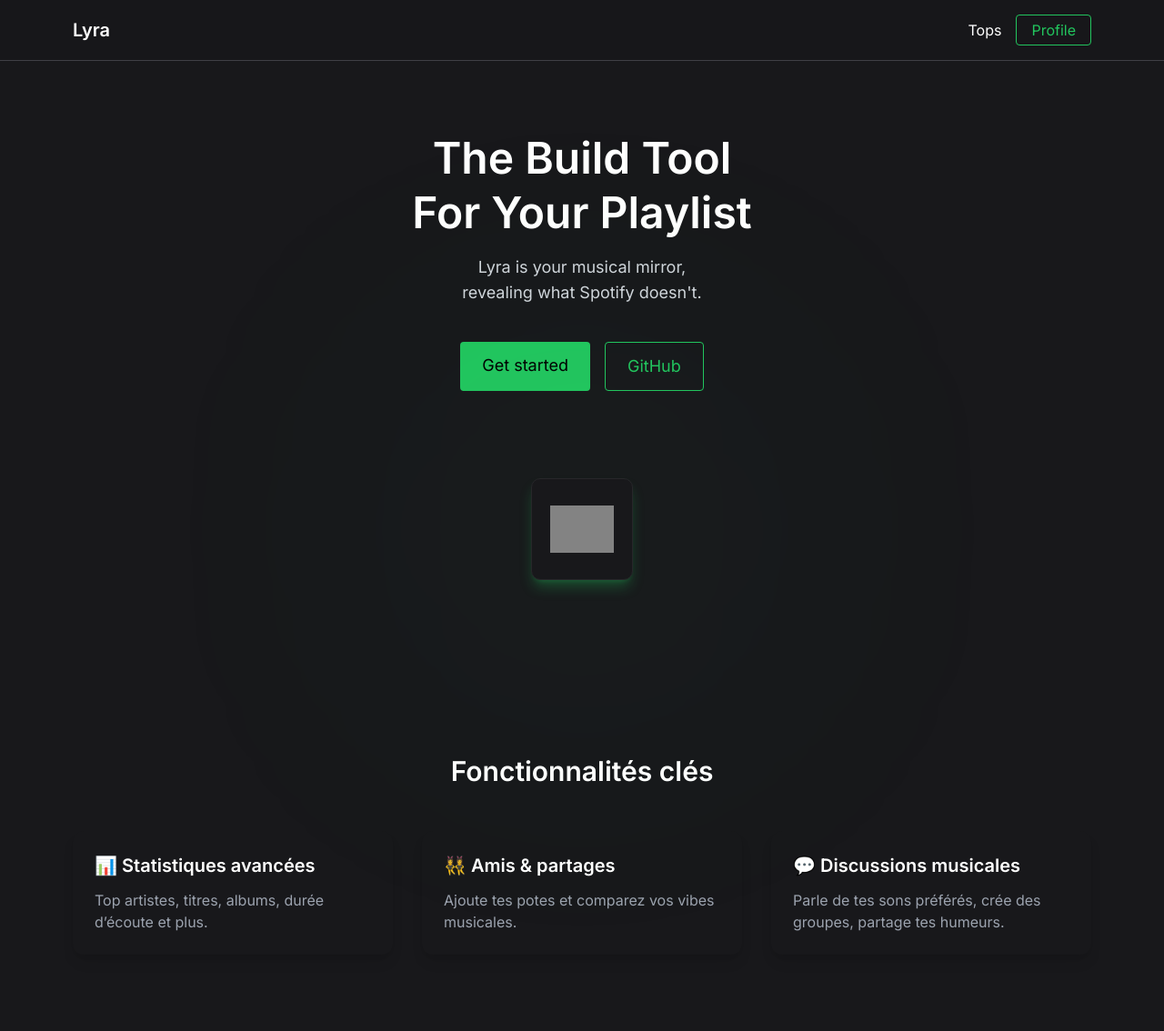
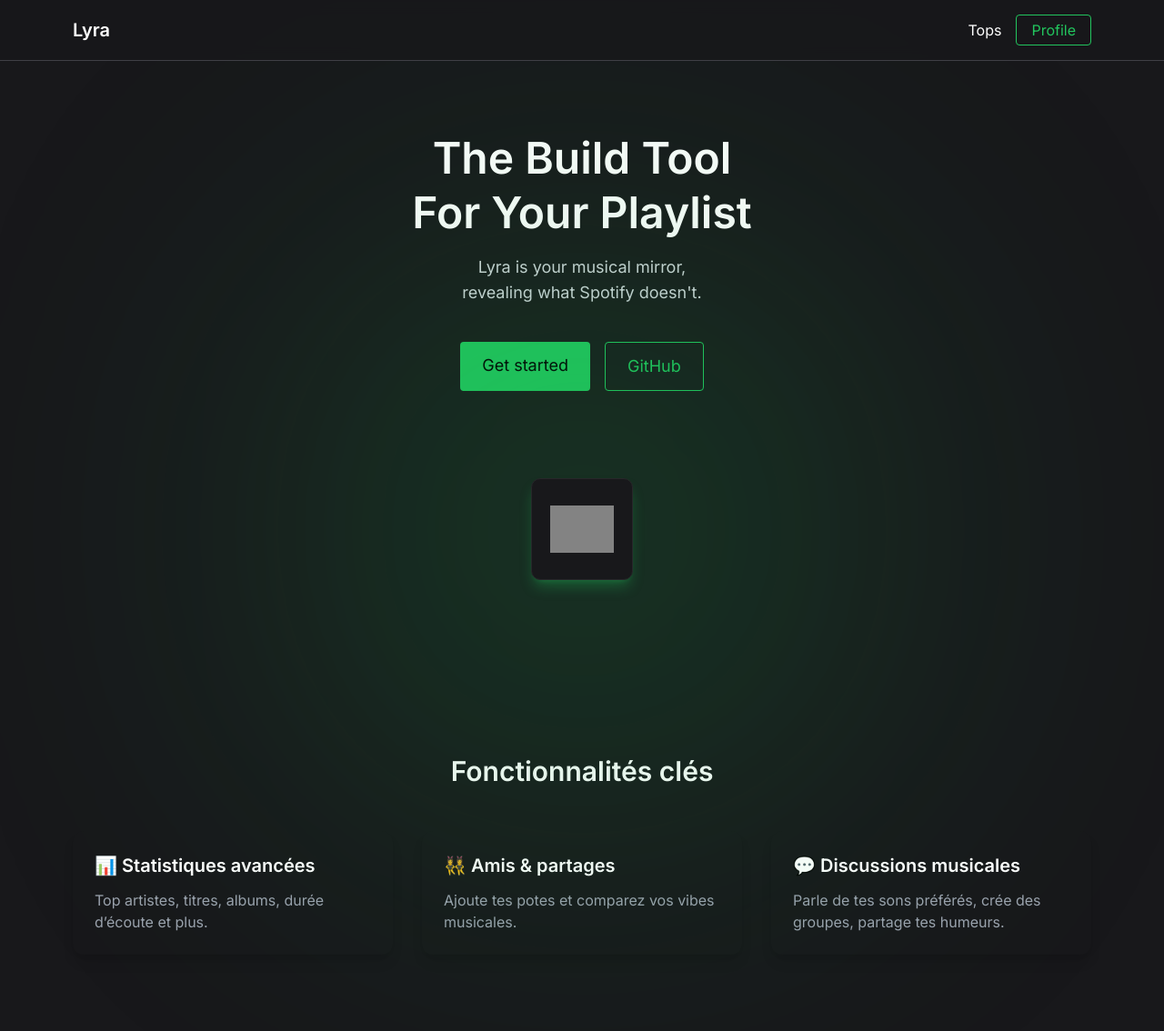
Before and after one commit to clemleri/SpotifyAnalysis, a Flask app: page / in a window 1280 px wide. Shown: the top 1134 px of the page at 91% size. Run offline with Flask 2, Linux system fonts and the light colour scheme; some libraries are stand-ins or nearby versions; grey boxes are pictures that could not be loaded.

Commit message:
update glow

```diff
--- a/templates/index.html
+++ b/templates/index.html
@@ -55,7 +55,7 @@
 
         <div class="relative w-28 h-28 mx-auto mt-24 mb-48">
             <!-- Glow amélioré -->
-            <div class="absolute -inset-32 rounded-full bg-green-400/10 blur-[180px] animate-pulse z-0"></div>
+            <div class="absolute -inset-64 rounded-full bg-green-600/40 blur-[180px] animate-pulse z-0"></div>
 
             <!-- Icône -->
             <div class="relative z-10 flex items-center justify-center w-full h-full rounded-[10px] bg-zinc-900 shadow-lg shadow-green-500/30 border border-zinc-800">
```
